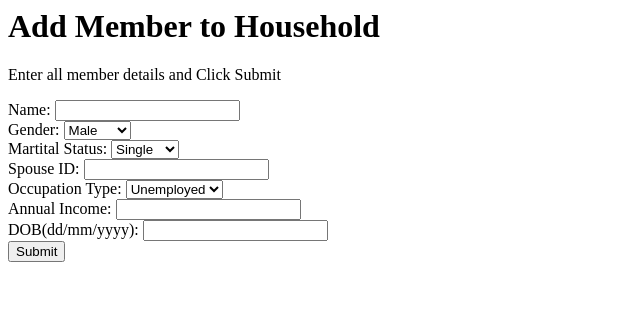
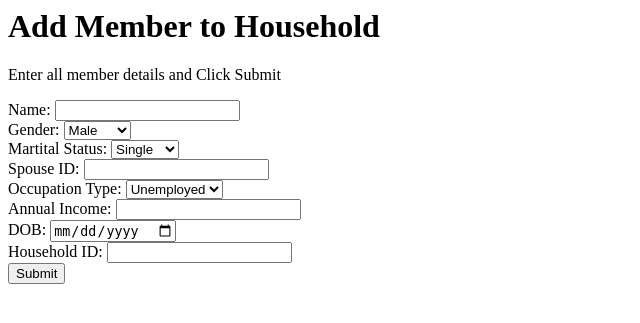
Before and after one commit to Rrikochet/METEOR-TAP-2023-Backend, a Flask app: page /addmember in a window 1280 px wide. Shown: the top 323 px of the page, without its empty margins (0-640 px from the left). Run offline with Flask 2, Linux system fonts and the light colour scheme.

Commit message:
Conditions & Relationships for Household & Members

```diff
--- a/application.py
+++ b/application.py
@@ -3,6 +3,7 @@ from flask import Flask,redirect, url_for,render_template, url_for, flash, send_
 from datetime import timedelta
 from flask_sqlalchemy import SQLAlchemy
 from sqlalchemy import exc
+from datetime import datetime
 import secrets
 import string
 
@@ -19,24 +20,51 @@ db.create_all()
 
 # Classes
 class Household(db.Model):
+
+    __tablename__='households'
+
     id = db.Column(db.Integer, primary_key=True)
-    hType = db.Column(db.String(20), unique=False, nullable=False)
+    hType = db.Column(db.String, unique=False, nullable=False)
 
+    members = db.relationship('Member', backref='households', lazy=True)
+
+    # Constructor
+    def __init__ (self, hType, notify=False):
+        self.hType = hType
+
+    # "To String" Method
     def __repr__(self):
         return f"Household('{self.id}', '{self.hType}')"
 
-# class Member(db.Model):
-    # id = db.Column(db.Integer, primary_key=True)
-    # name = db.Column(db.String(20), unique=False, nullable=False)
-    # gender = db.Column(db.String(20), unique=False, nullable=False)
-    # maritalStatus = db.Column(db.String(20), unique=False, nullable=False)
-    # spouse = db.Column(db.String(20), unique=False, nullable=False)
-    # occupationType = db.Column(db.String(20), unique=False, nullable=False)
-    # annualIncome = db.Column(db.String(20), unique=False, nullable=False)
-    # dob = db.Column(db.String(20), unique=False, nullable=False)
+class Member(db.Model):
 
-    # def __repr__(self):
-        # return f"Household('{self.id}', '{self.hType}')"
+    __tablename__='members'
+
+    id = db.Column(db.Integer, primary_key=True)
+    name = db.Column(db.String, unique=False, nullable=False)
+    gender = db.Column(db.String, unique=False, nullable=False)
+    maritalStatus = db.Column(db.String, unique=False, nullable=False)
+    spouse = db.Column(db.Integer, unique=True, nullable=True)
+    occupationType = db.Column(db.String, unique=False, nullable=False)
+    annualIncome = db.Column(db.Float, unique=False, nullable=False)
+    dob = db.Column(db.Date, unique=False, nullable=False)
+
+    household_id = db.Column(db.Integer, db.ForeignKey('households.id'), nullable=False)
+
+    # Constructor
+    def __init__ (self, name, gender, maritalStatus, spouse, occupationType, annualIncome, dob, household_id, notify=False):
+        self.name = name
+        self.gender = gender
+        self.maritalStatus = maritalStatus
+        self.spouse = spouse
+        self.occupationType = occupationType
+        self.annualIncome = annualIncome
+        self.dob = dob
+        self.household_id = household_id
+
+    # "To String" Method
+    def __repr__(self):
+        return f"Member('{self.id}', '{self.name}', '{self.gender}', '{self.maritalStatus}', '{self.spouse}', '{self.occupationType}', '{self.annualIncome}', '{self.dob}', '{self.household_id}')"
 
 
 # Routes
@@ -57,28 +85,75 @@ def pagenotfound():
 def admin():
     return redirect(url_for("pagenotfound"))
 
-@app.route("/create")
-def display_household_create():
-    return render_template('household_create.html');
+@app.route("/create",methods=["GET", "POST"])
+def household_create():
+    # If Method is GET
+    if request.method == "GET":
+        return render_template('household_create.html');
+    # If Method is POST
+    elif request.method == "POST":
+        db.create_all()
+        hT = request.form["hType"]
+        db.session.add(Household(hType=hT))
+        db.session.commit()
+        last = str(db.session.query(Household.id).order_by(Household.id.desc()).limit(1).scalar())
+        createMessage = 'New " Household ' + last + ' " is created.'
+        return render_template('household_create.html', createMessage=createMessage);
+    # If Method is anything else
+    else:
+        return redirect(url_for("pagenotfound"))
 
-@app.route("/create",methods=["POST"])
-def submit_household_create():
-    db.create_all()
-    hT = request.form["hType"]
-    db.session.add(Household(hType=hT))
-    db.session.commit()
-    last = str(db.session.query(Household).order_by(Household.id.desc()).first())
-    createMessage = last + ' has been created. '
-    return render_template('household_create.html', createMessage=createMessage);
+@app.route("/addmember",methods=["GET", "POST"])
+def household_add_member():
+    # If Method is GET
+    if request.method == "GET":
+        return render_template('household_add_member.html');
+    # If Method is POST
+    elif request.method == "POST":
+        try:
+            db.create_all()
+            n = request.form["name"]
+            g = request.form["gender"]
+            mS = request.form["maritalStatus"]
+            s = request.form["spouse"]
+            oT = request.form["occupationType"]
+            aI = request.form["annualIncome"]
+            d = request.form["dob"]
+            h = request.form["household_id"]
 
-@app.route("/addmember")
-def display_household_add_member():
-    return render_template('household_add_member.html');
+            # UNUSED to see all existing households
+            # existingHousehold = [id for id, in db.session.query(Household.id)]
 
-@app.route("/addmember",methods=["POST"])
-def submit_household_add_member():
-    return render_template('household_add_member.html');
+            # Check if member is single, but inputs a spouse, immediately return message
+            if mS == "single" and s != "":
+                return render_template('household_add_member.html', addMemberMessage='You cannot be Single and have a Spouse');
 
+            # Check if spouse already exists on some other member
+            if db.session.query(Member.id).filter_by(spouse=s).limit(1).scalar() is not None:
+                return render_template('household_add_member.html', addMemberMessage='Your Spouse is already taken');
+
+            # If Member inputs a household value, use it, otherwise use latest household
+            if h == "":
+                h = float(db.session.query(Household.id).order_by(Household.id.desc()).limit(1).scalar())
+
+            # Add Member
+            db.session.add(Member(name=n, gender=g, maritalStatus=mS, spouse=s, occupationType=oT, annualIncome=aI, dob=datetime.strptime(d, '%Y-%m-%d'), household_id=h))
+            db.session.commit()
+
+            # If Add Member was successful, and If Member has spouse, make spouse have member's spouse id as well
+            if db.session.query(Member.id).filter_by(id=s).limit(1).scalar() == s:
+                db.session.query(Member.id).filter_by(id=s).update({spouse:db.session.query(Member.id).order_by(Member.id.desc()).limit(1).scalar()})
+
+
+            last = str(db.session.query(Member.id).order_by(Member.id.desc()).limit(1).scalar())
+            addMemberMessage = 'Member ' + last + ' has been created. '
+            return render_template('household_add_member.html', addMemberMessage=addMemberMessage);
+        except Exception as e:
+            return render_template('household_add_member.html', addMemberMessage=e);
+
+    # If Method is anything else
+    else:
+        return redirect(url_for("pagenotfound"))
 
 if __name__ == "__main__":
     app.run()
--- a/templates/household_add_member.html
+++ b/templates/household_add_member.html
@@ -9,7 +9,7 @@
 	<form action = "/addmember" method = "post">
 
 		<label for="name">Name:</label>
-		<input type="text" name="name">
+		<input type="text" name="name" id="name">
 		<br>
 		<label for="name">Gender:</label>
 		<select name="gender" id="gender">
@@ -34,15 +34,18 @@
 		</select>
 		<br>
 		<label for="annualIncome">Annual Income:</label>
-		<input type="text" name="annualIncome">
+		<input type="text" name="annualIncome" id="annualIncome">
 		<br>
-		<label for="dob">DOB(dd/mm/yyyy):</label>
-		<input type="text" name="dob">
+		<label for="dob">DOB:</label>
+		<input type="date" name="dob", id="dob">
+		<br>
+		<label for="household_id">Household ID:</label>
+		<input type="text" name="household_id", id="household_id">
 		<br>
 		<button name="submitBtn" value="Submit">Submit</button>
     </form>
 
-	<h3>{{ createMessage }}</h3>
+	<h3>{{ addMemberMessage }}</h3>
 
 </body>
 </html>
```
Also changed, not shown: database.db.
